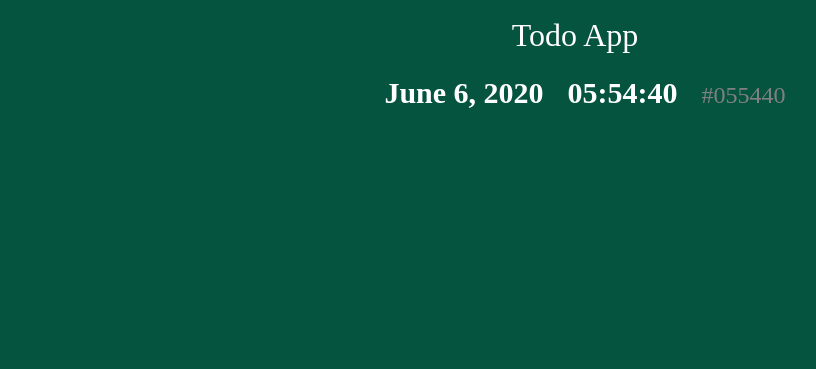
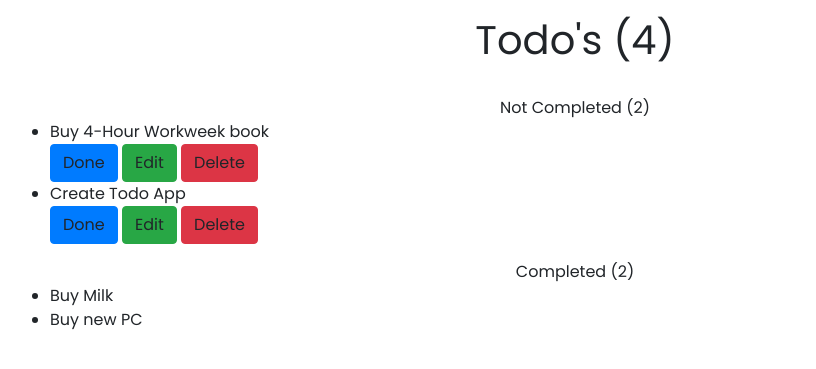
Before and after one commit to big2tinydev/todo, a Django app: page / in a window 1280 px wide. Shown: the top 369 px of the page, without its empty margins (65-881 px from the left). Run offline with Django 3.2, Linux system fonts and the light colour scheme; data comes from the database, SQL or seed files in the repository; some libraries are stand-ins or nearby versions.

Commit message:
Added Todo models

```diff
--- a/todo/admin.py
+++ b/todo/admin.py
@@ -1,5 +1,5 @@
 from django.contrib import admin
-from .models import Image, Todo, Project
+from .models import Image, Todo
 # from import_export.admin import ImportExportModelAdmin
 
 
@@ -12,4 +12,3 @@ from .models import Image, Todo, Project
 # admin.site.register(todo, todoAdmin)
 admin.site.register(Image)
 admin.site.register(Todo)
-admin.site.register(Project)
--- a/todo/models.py
+++ b/todo/models.py
@@ -29,6 +29,7 @@ class Image(models.Model):
 class Todo(models.Model):
     created = models.DateTimeField(auto_now_add=True)
     task = models.CharField(max_length=200, blank=True, null=True)
+    completed = models.BooleanField(default=False)
     slug = models.SlugField(blank=True, null=True)
 
     class Meta:
@@ -42,23 +43,3 @@ class Todo(models.Model):
     def save(self, *args, **kwargs):
         self.slug = slugify(self.task)
         super(Todo, self).save(*args, **kwargs)
-
-
-class Project(models.Model):
-    created = models.DateTimeField(auto_now_add=True)
-    title = models.CharField(max_length=200, blank=True, null=True)
-    task = models.ForeignKey(Todo, on_delete=models.CASCADE)
-    image = models.ForeignKey(Image, on_delete=models.CASCADE)
-    slug = models.SlugField(blank=True, null=True)
-
-    class Meta:
-        ordering = ['title']
-        verbose_name_plural = "Projects"
-        verbose_name = "Project"
-
-    def __str__(self):
-        return self.title
-
-    def save(self, *args, **kwargs):
-        self.slug = slugify(self.title)
-        super(Project, self).save(*args, **kwargs)
--- a/todo/static/todo/css/todo.css
+++ b/todo/static/todo/css/todo.css
@@ -1,24 +1,50 @@
+@import url("https://fonts.googleapis.com/css2?family=Poppins&display=swap");
 *, *::before, *::after {
   padding: 0;
   margin: 0;
   box-sizing: border-box;
-  font-family: Lao MN, serif;
+  font-family: Poppins, serif; }
+
+.title {
+  color: white; }
+
+.done {
+  margin-left: 30px; }
+
+.thumbnail {
+  width: 80%;
+  margin-left: 30px;
+  margin-bottom: 10px; }
+
+.task_list {
+  color: white; }
+
+.category {
+  margin-left: 10px; }
+
+.task {
+  margin-left: 30px; }
+
+i {
   color: white; }
 
 #date {
-  margin-left: 20px;
+  display: inline-block;
+  margin: 10px;
   font-weight: bolder;
-  font-size: 30px;
+  font-size: 24px;
   color: white; }
 
 #clock {
-  margin-left: 20px;
+  display: inline-block;
+  margin: 10px;
   font-weight: bolder;
-  font-size: 30px;
+  font-size: 24px;
   color: white; }
 
 #hex-color {
-  margin-left: 20px;
+  display: none;
+  margin: 10px;
   font-weight: lighter;
   font-size: 24px;
   color: grey; }
--- a/todo/static/todo/css/todo.sass
+++ b/todo/static/todo/css/todo.sass
@@ -1,25 +1,50 @@
+@import url('https://fonts.googleapis.com/css2?family=Poppins&display=swap')
 *, *::before, *::after
   padding: 0
   margin: 0
   box-sizing: border-box
-  font-family: Lao MN, serif
+  font-family: Poppins, serif
+
+.title
   color: white
 
+.done
+  margin-left: 30px
+
+.thumbnail
+  width: 80%
+  margin-left: 30px
+  margin-bottom: 10px
+
+.task_list
+  color: white
+
+.category
+  margin-left: 10px
+
+.task
+  margin-left: 30px
+
+i
+  color: white
 
 #date
-  margin-left: 20px
+  display: inline-block
+  margin: 10px
   font-weight: bolder
-  font-size: 30px
+  font-size: 24px
   color: white
 
 #clock
-  margin-left: 20px
+  display: inline-block
+  margin: 10px
   font-weight: bolder
-  font-size: 30px
+  font-size: 24px
   color: white
 
 #hex-color
-  margin-left: 20px
+  display: none
+  margin: 10px
   font-weight: lighter
   font-size: 24px
   color: grey
--- a/todo/static/todo/js/todo.js
+++ /dev/null
@@ -1,39 +0,0 @@
-$(document).ready(function () {
-
-    const clock = document.getElementById('clock')
-    const hexColor = document.getElementById('hex-color')
-
-    function hexClock() {
-        const time = new Date();
-        let hours = (time.getHours() % 12).toString();
-        let minutes = time.getMinutes().toString();
-        let seconds = time.getSeconds().toString();
-
-        if (hours.length < 2) {
-            hours = '0' + hours;
-
-        }
-        if (minutes.length < 2) {
-            minutes = '0' + minutes;
-
-        }
-        if (seconds.length < 2) {
-            seconds = '0' + seconds;
-
-        }
-
-        let clockString = hours + ':' + minutes + ':' + seconds;
-        let hexColorString = '#' + hours + minutes + seconds;
-
-        clock.textContent = clockString;
-        hexColor.textContent = hexColorString;
-
-        document.body.style.backgroundColor = hexColorString
-
-    }
-
-    hexClock()
-    setInterval(hexClock, 1000)
-
-
-});
--- a/todo/templates/todo/base.html
+++ b/todo/templates/todo/base.html
@@ -1,4 +1,4 @@
-{% load static %} {% load humanize %} {% load icons %} {% load widget_tweaks %} {% load todo_tags %}
+{% load static %} {% load humanize %} {% load widget_tweaks %} {% load todo_tags %}
 <!doctype html>
 <html lang="en">
 <head>
@@ -6,11 +6,12 @@
 	<meta charset="utf-8">
 	<meta name="viewport" content="width=device-width, initial-scale=1, shrink-to-fit=no">
 
-	<!-- font awesome -->
-	<script src="https://kit.fontawesome.com/b4ac6ef2b3.js"></script>
-
 	<!--Import Google Icon Font-->
 	<link href="https://fonts.googleapis.com/icon?family=Material+Icons" rel="stylesheet"/>
+
+	<!-- font awesome -->
+	<script src="https://kit.fontawesome.com/b4ac6ef2b3.js" crossorigin="anonymous"></script>
+
 
 	<!-- Bootstrap CSS -->
 	<link rel="stylesheet" href="https://stackpath.bootstrapcdn.com/bootstrap/4.4.1/css/bootstrap.min.css"
--- a/todo/templates/todo/home.html
+++ b/todo/templates/todo/home.html
@@ -1,13 +1,39 @@
 {% extends 'todo/base.html' %}
 {% load static %}
+{% load icons %}
 
 {% block content %}
-<head><title>todo</title></head>
-<div class="container-fluid mt-3">
-	<h2 class='text-center'>Todo App</h2>
-	{% include "todo/components/now.html" %}
-</div>
-<div class="container-fluid">
+	<head><title>todo</title></head>
+	<div class="container-fluid mt-3">
+		<h1 class="text-center">Todo's ({{ count_all }})</h1>
+		<br>
+		<div class="not_completed text-center">
+			Not Completed ({{ not_complete }})
+		</div>
+		<div class="container">
+			<ul>
+				{% for task in tasks %}
+					{% if not task.completed %}
+						<li class="task">{{ task.task }}</li>
+						<span><a class="done btn btn-primary">Done</a></span>
+						<span><a class="edit btn btn-success">Edit</a></span>
+						<span><a class="delete btn btn-danger">Delete</a></span>
+					{% endif %}
+				{% endfor %}
+			</ul>
+		</div>
+		<div class="completed text-center">
+			Completed ({{ complete }})
+		</div>
 
-</div>
+		<div class="container">
+			<ul>
+				{% for task in tasks %}
+					{% if task.completed %}
+						<li class="task">{{ task.task }}</li>
+					{% endif %}
+				{% endfor %}
+			</ul>
+		</div>
+	</div>
 {% endblock content %}
--- a/todo/views.py
+++ b/todo/views.py
@@ -1,8 +1,17 @@
 from django.shortcuts import render
-from .models import Image
+
+from .models import Image, Todo
 
 
 def home(request):
-    images = Image.objects.all()
-    context = {"images": images}
+    count_all = Todo.objects.all().count()
+    not_complete = Todo.objects.filter(completed=False).count()
+    complete = Todo.objects.filter(completed=True).count()
+    tasks = Todo.objects.all()
+    context = {
+        "tasks": tasks,
+        "count_all": count_all,
+        "complete": complete,
+        "not_complete": not_complete,
+    }
     return render(request, 'todo/home.html', context)
```
Also changed, not shown: db.sqlite3, todo/migrations/0002_auto_20200610_1333.py (added), todo/migrations/0003_remove_project_image.py (added), todo/migrations/0004_delete_project.py (added), 1 other file.
